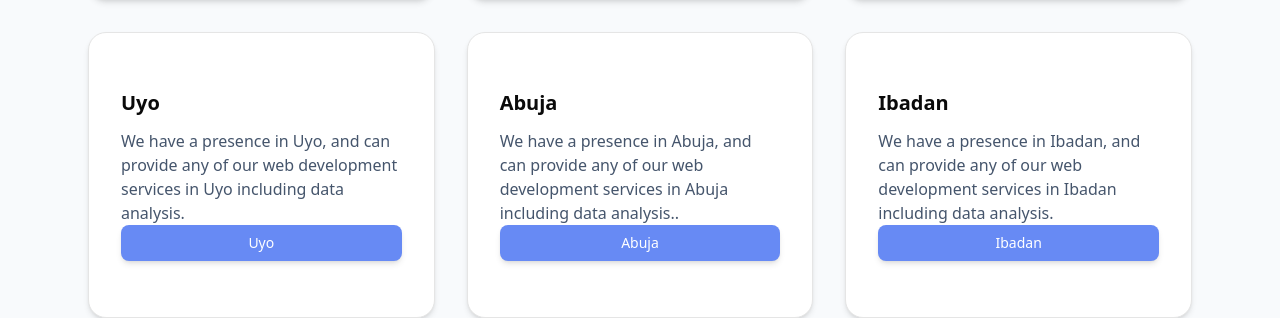
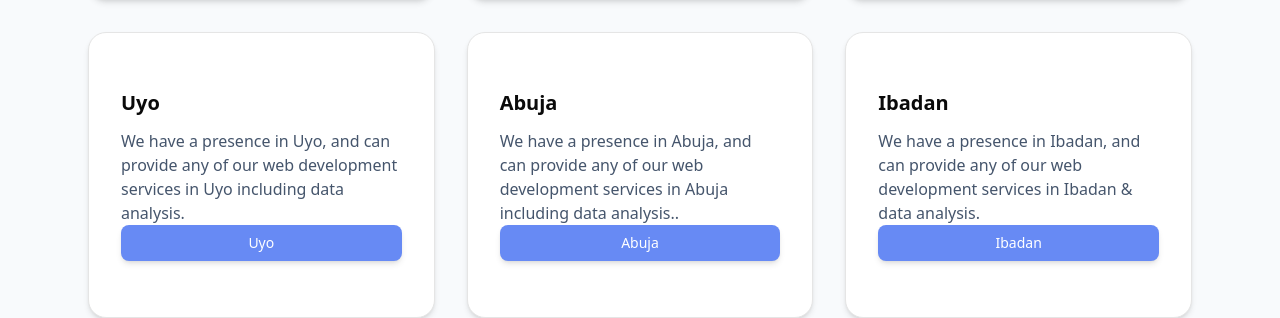
Before and after one commit to ceno2017/webdesignnaija, a Next.js app: page /locationBased in a window 1280 px wide. Shown: the part 1387-1705 px from the top of the page. Built offline with nearby package versions, Linux system fonts and the light colour scheme; no server answers.

Commit message:
Fixed issue

```diff
--- a/app/locationBased/page.tsx
+++ b/app/locationBased/page.tsx
@@ -113,7 +113,7 @@ export default async function WebDesignLandingPage() {
               },
               {
                 name: "Ibadan",
-                desc: "We have a presence in Ibadan, and can provide any of our web development services in Ibadan including data analysis.",
+                desc: "We have a presence in Ibadan, and can provide any of our web development services in Ibadan & data analysis.",
                 link: "/ibadan",
               },
             ].map((service) => (
```
